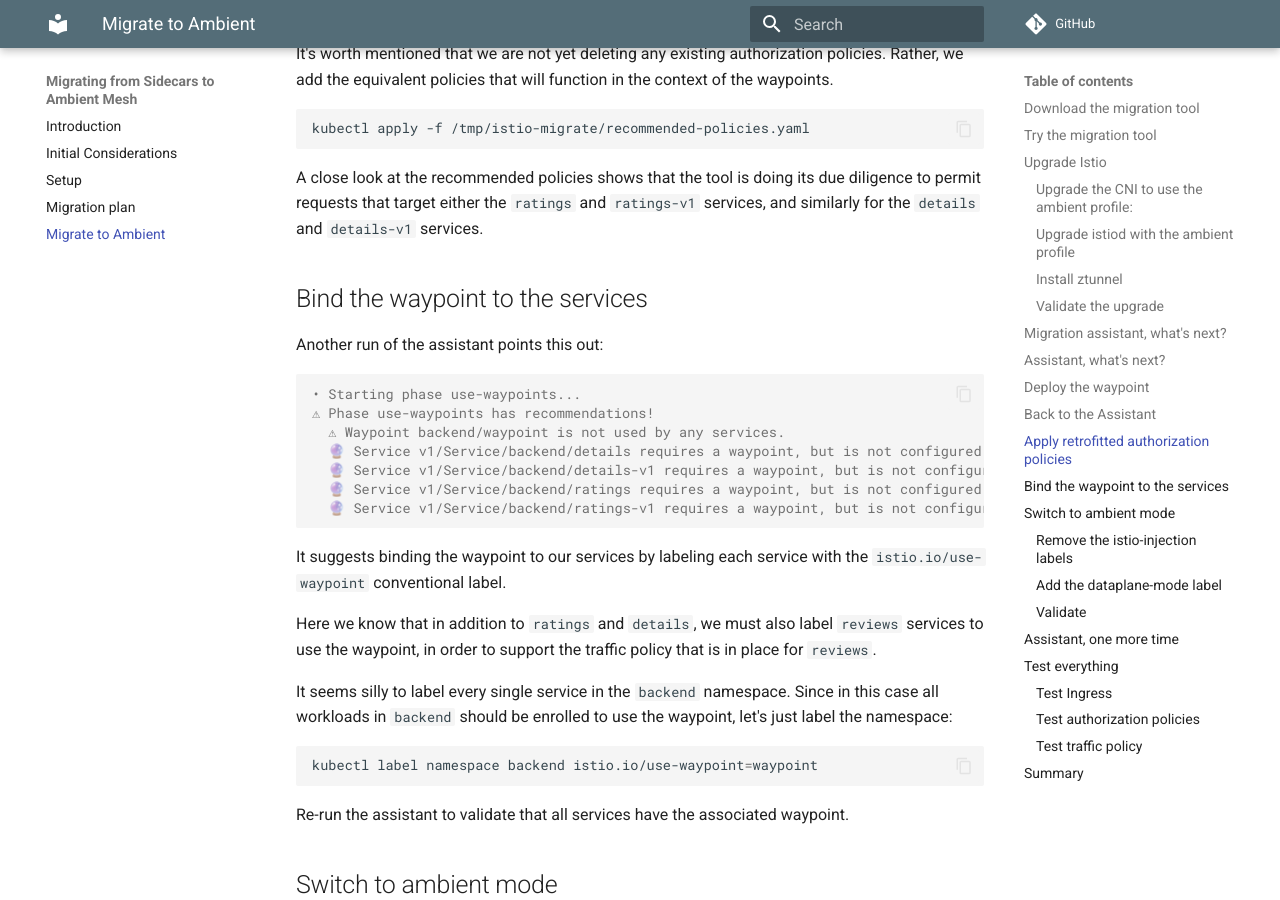
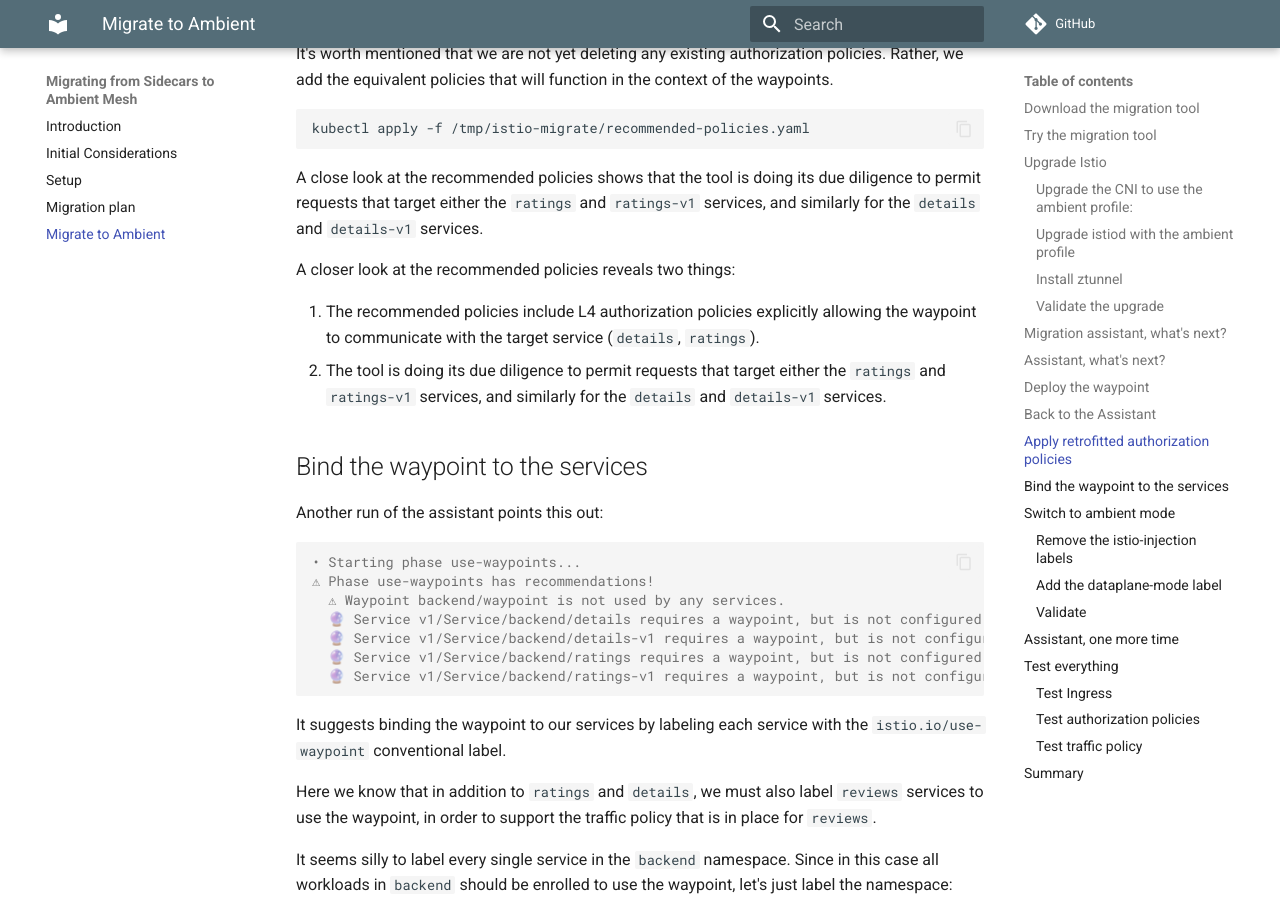
Before and after one commit to eitansuez/ambient-migration, an MkDocs documentation site: the page built from docs/migrate.md, in a window 1280 px wide and 900 px high, scrolled down 6220 px. Built offline with MkDocs 1.6.1 and Material for MkDocs 9.7.7, drawn with Linux system fonts in a browser that asks for light colours; comment, search, counter and statistics services are not loaded.

Commit message:
adds an important comment/observations vis-a-vis a migration assistant step

```diff
--- a/docs/migrate.md
+++ b/docs/migrate.md
@@ -311,6 +311,11 @@ kubectl apply -f /tmp/istio-migrate/recommended-policies.yaml
 
 A close look at the recommended policies shows that the tool is doing its due diligence to permit requests that target either the `ratings` and `ratings-v1` services, and similarly for the `details` and `details-v1` services.
 
+A closer look at the recommended policies reveals two things:
+
+1. The recommended policies include L4 authorization policies explicitly allowing the waypoint to communicate with the target service (`details`, `ratings`).
+2. The tool is doing its due diligence to permit requests that target either the `ratings` and `ratings-v1` services, and similarly for the `details` and `details-v1` services.
+
 ## Bind the waypoint to the services
 
 Another run of the assistant points this out:
```
